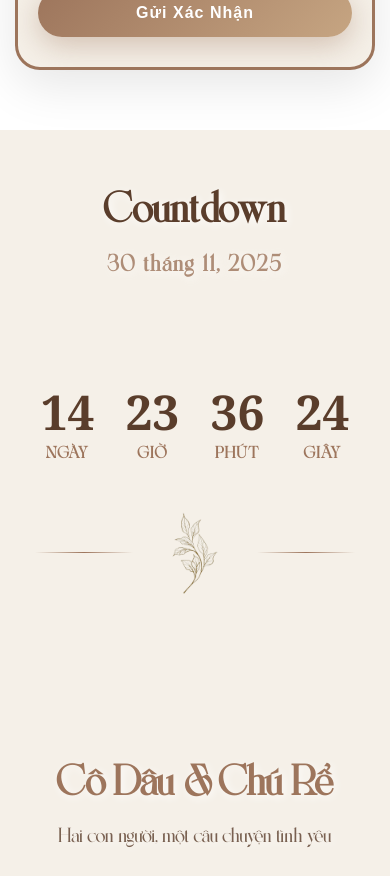
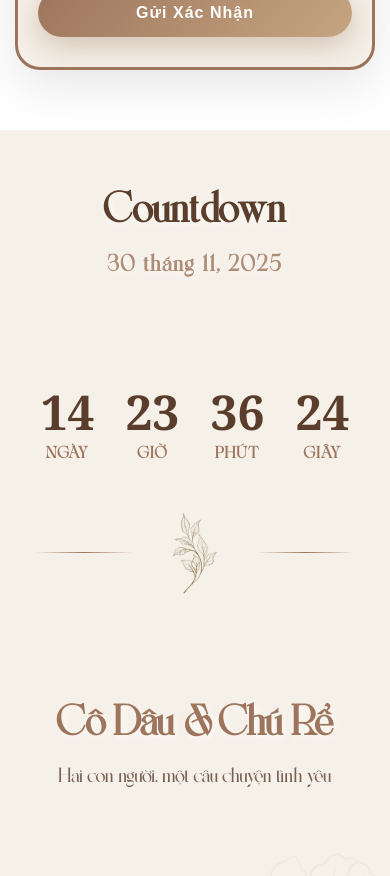
Before and after one commit to zzzogi/savethedate-twistin-mp, a React (Create React App) app: page / in a window 390 px wide. Shown: the part 6440-7316 px from the top of the page. Built offline with nearby package versions, Linux system fonts and the light colour scheme; a web font is replaced by a local one.

Commit message:
final 2.1

```diff
--- a/src/components/Countdown/Countdown.css
+++ b/src/components/Countdown/Countdown.css
@@ -126,7 +126,7 @@
 
 @media (max-width: 480px) {
   .countdown-section {
-    padding: 60px 15px;
+    padding: 60px 15px 0px 15px;
   }
 
   .countdown-section .section-subtitle {
```
